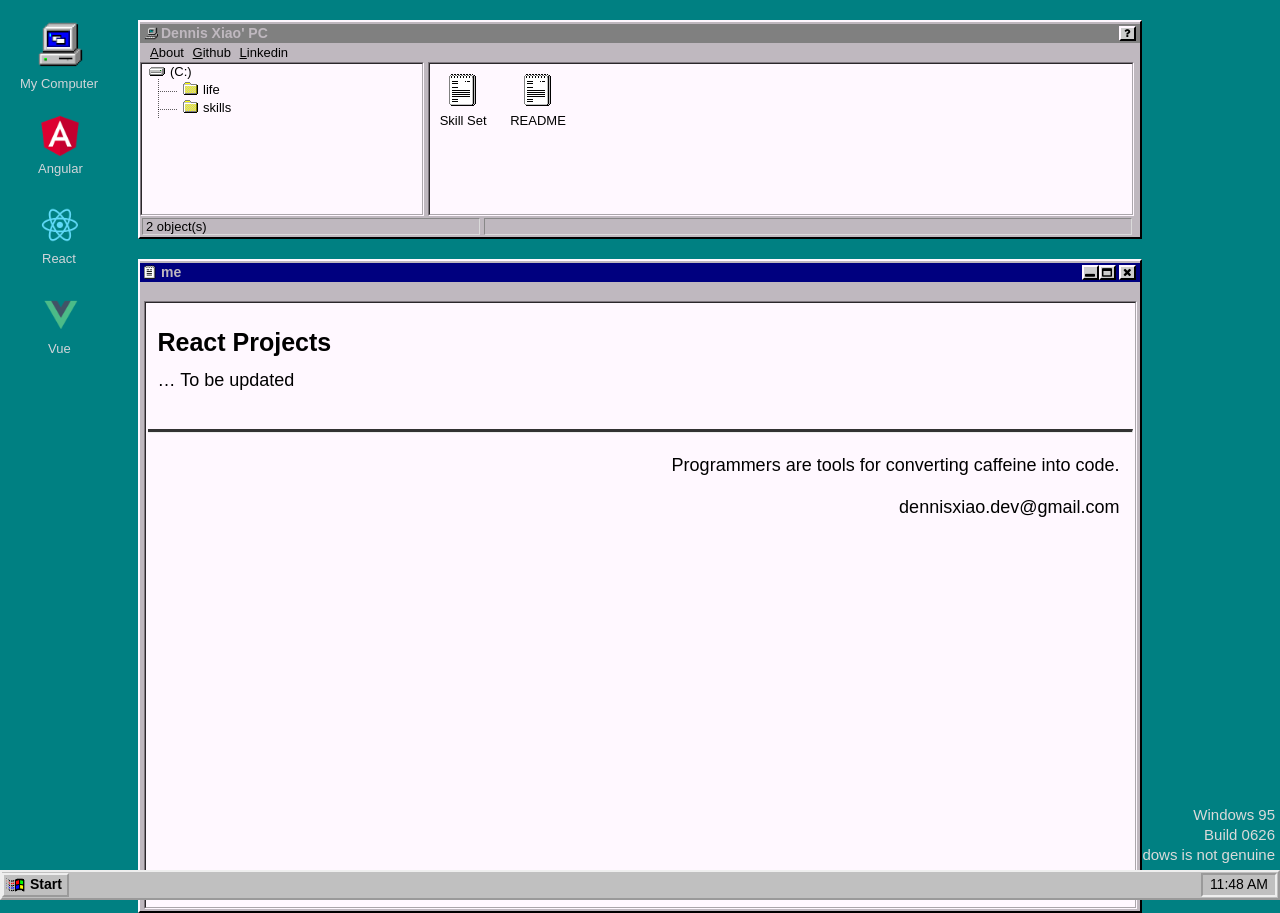
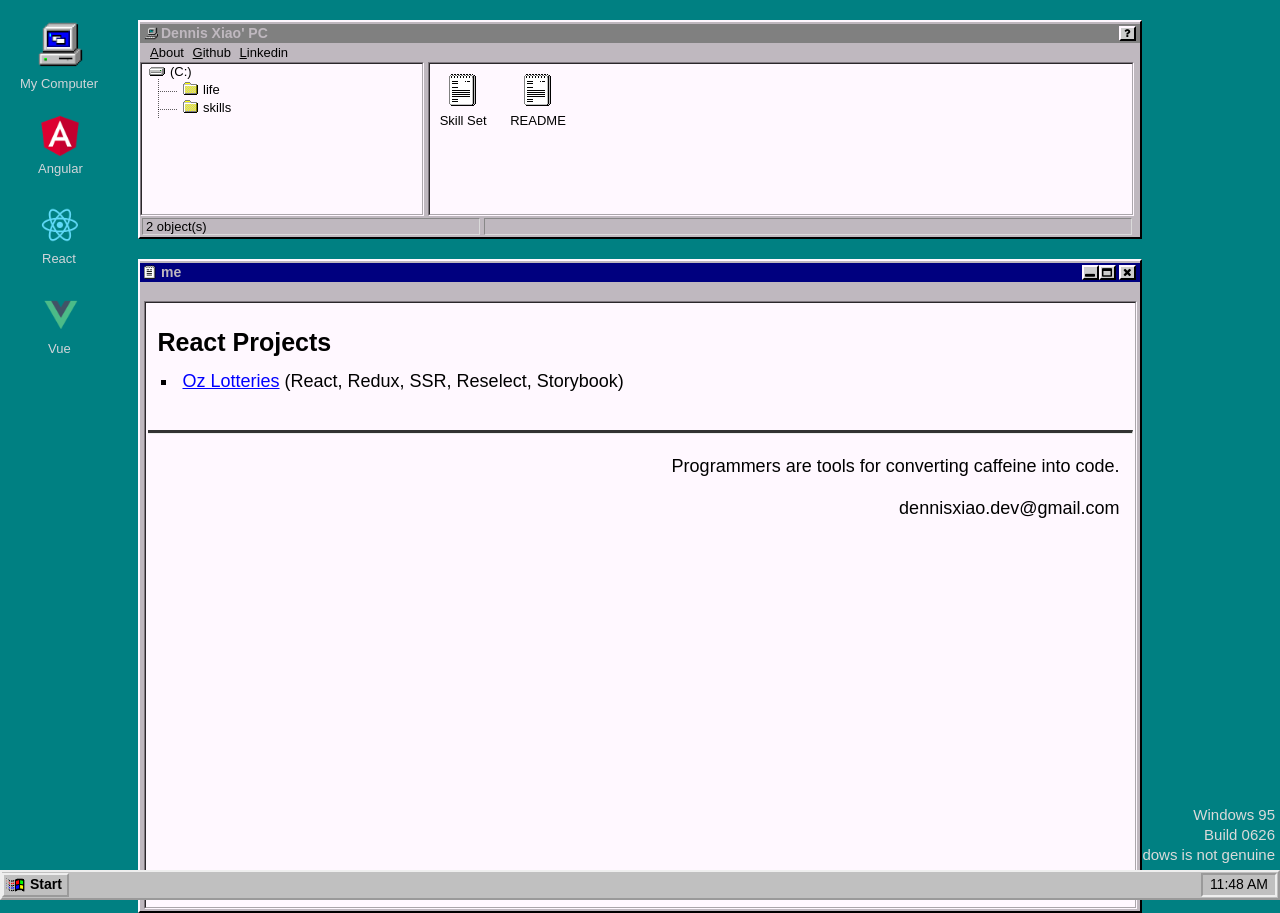
Before and after one commit to dennisXZX/dennisxzx.github.io, a Jekyll site: the page built from desktop/react.md, in a window 1280 px wide. Built offline with Jekyll 4.4.1, drawn with Linux system fonts in a browser that asks for light colours.

Commit message:
Update react.md

```diff
--- a/desktop/react.md
+++ b/desktop/react.md
@@ -5,4 +5,8 @@ title: me
 
 # React Projects
 
-... To be updated
+<ul class="project-list">
+    <li>
+        <a href="https://www.ozlotteries.com/" target="_blank">Oz Lotteries</a> (React, Redux, SSR, Reselect, Storybook)
+    </li>
+</ul>
```
